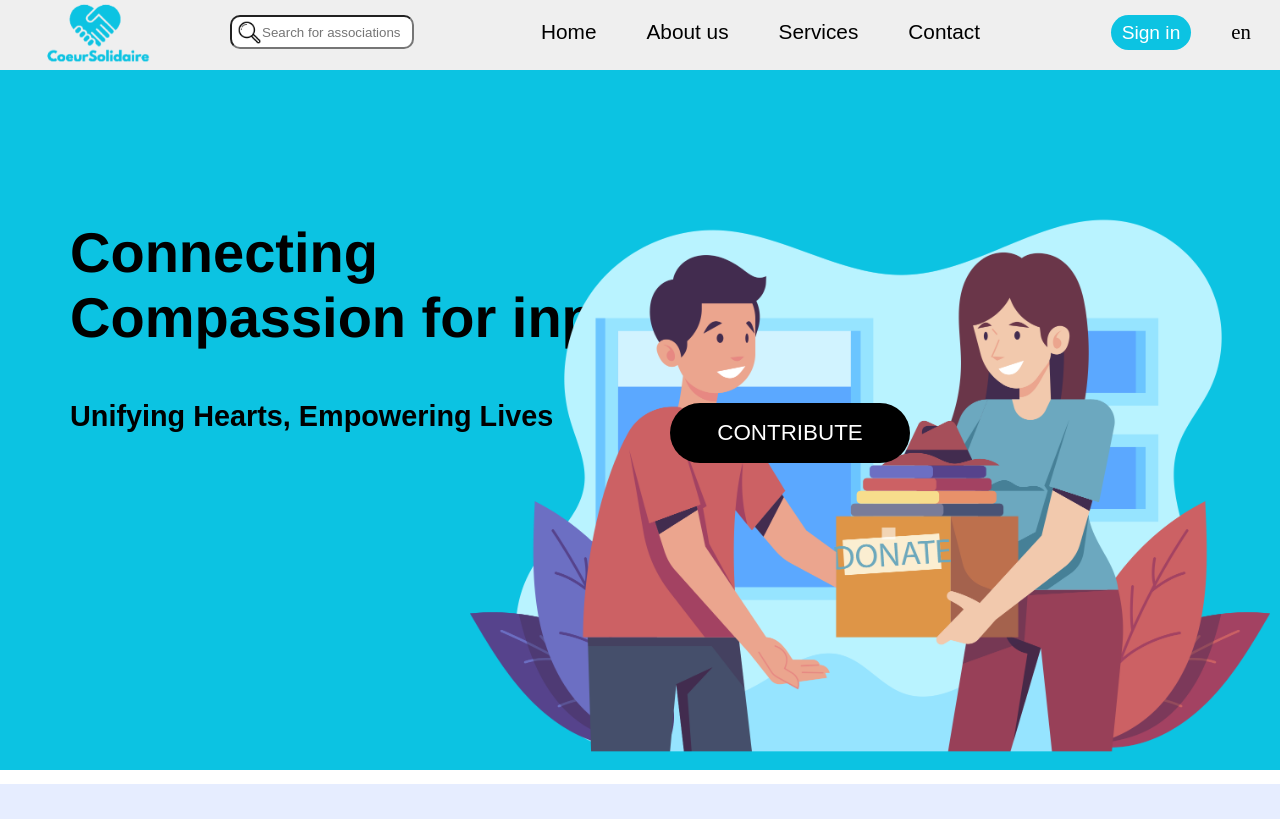
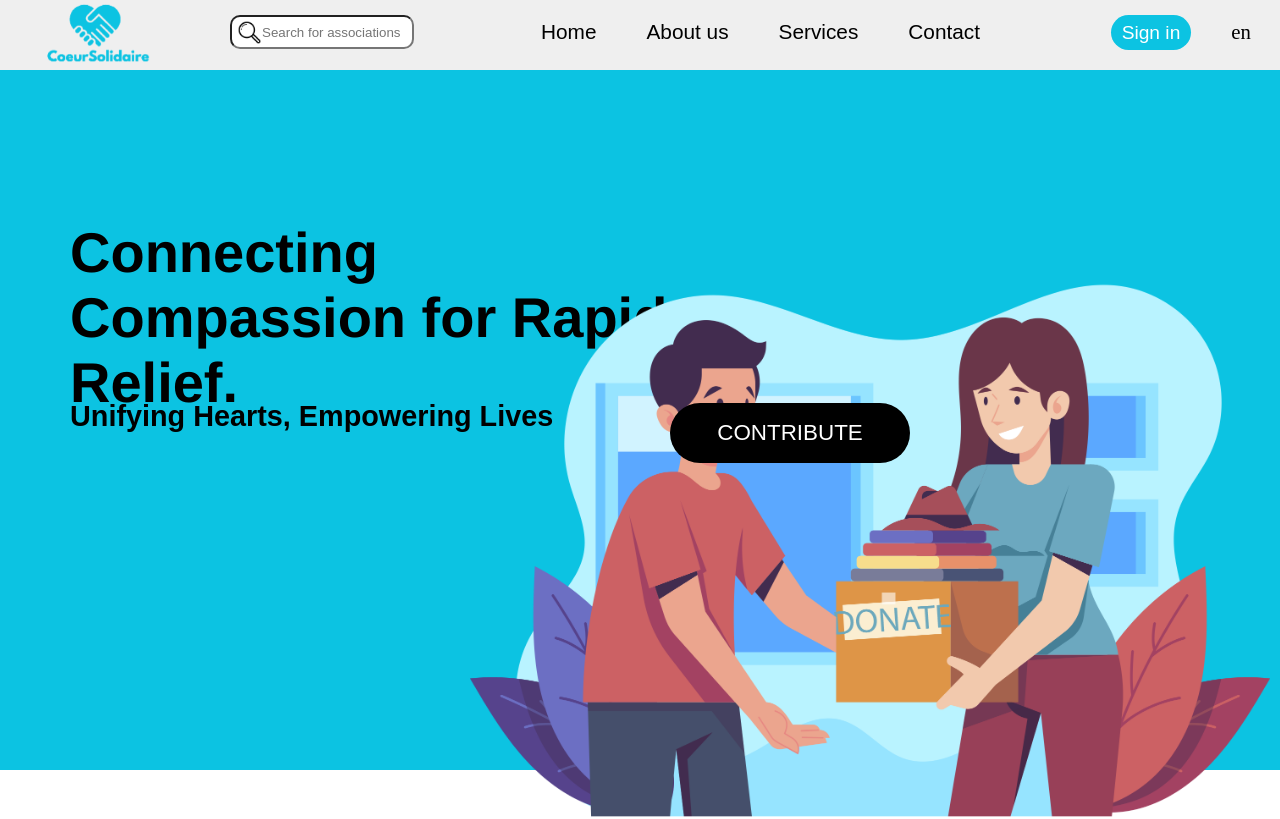
Before and after one commit to ousaro/PPP, a React (Create React App) app: page / in a window 1280 px wide. Shown: the top 819 px of the page. Built offline with nearby package versions, Linux system fonts and the light colour scheme.

Commit message:
Update Home.js

```diff
--- a/src/Home.js
+++ b/src/Home.js
@@ -17,7 +17,7 @@ const Home = () => {
     return (
         <div className="homepg">
             <div className="firstpg">
-                <h1>Connecting Compassion for inpt.</h1>
+                <h1>Connecting Compassion for Rapid Relief.</h1>
                 <h2>Unifying Hearts, Empowering Lives</h2>
                 <img src={img1} alt=""/>
             <button className="blackbt" onClick={() => alert('Contribute')}>CONTRIBUTE</button>
```
